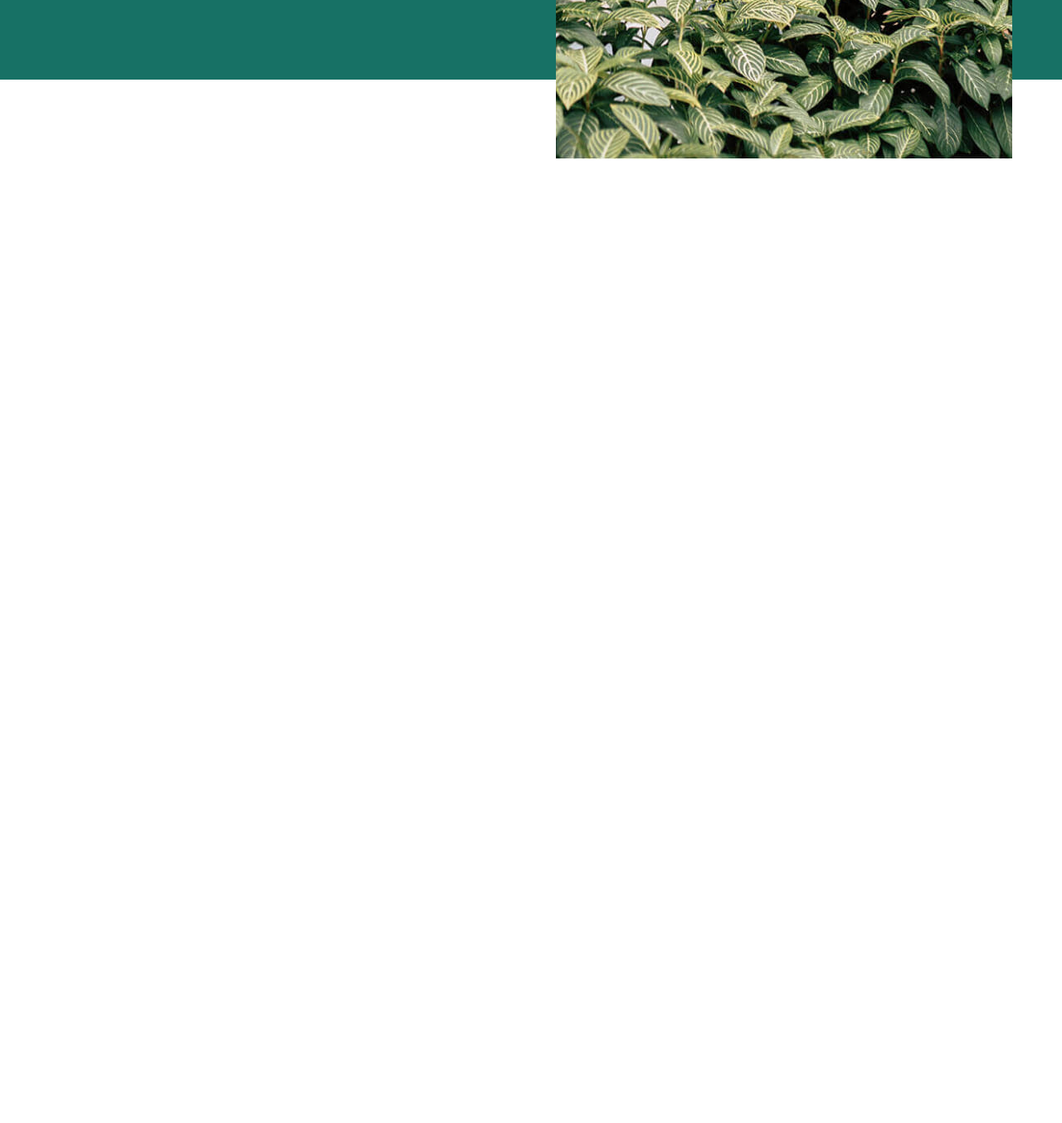
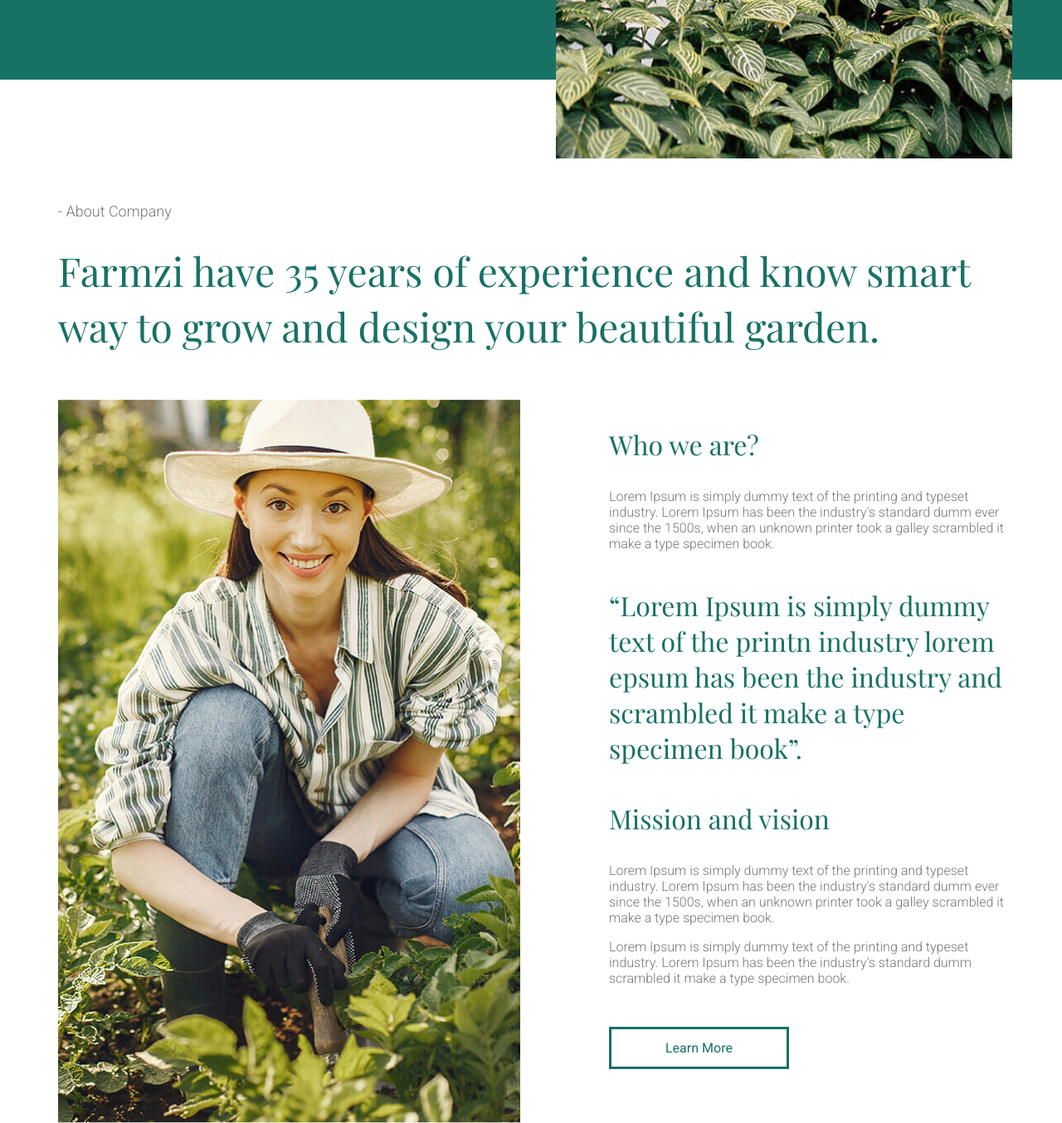
Before and after one commit to ElizabethBlock/Farm, a plain HTML site: page index.html in a window 1280 px wide. Shown: the part 820-2174 px from the top of the page at 83% size. Before the commit the page ends 1012 px from the top, so only its background shows below. Drawn offline with nearby package versions, Linux system fonts and the light colour scheme.

Commit message:
about us

```diff
--- a/index.html
+++ b/index.html
@@ -67,6 +67,42 @@
 
    <main>
 
+      <div class="main">
+         <section class="about">
+            <div class="container">
+               <p class="p-text">- About Company</p>
+               <h2 class="title">
+                  Farmzi have 35 years of experience and know smart way to grow and design your beautiful garden.
+               </h2>
+
+               <div class="about__inner">
+
+                  <img src="./image/woman1.jpg" alt="woman about us" class="about__inner-img">
+
+                  <div class="about__inner-content">
+                     <h3 class="about_q">Who we are?</h3>
+                     <p class="about_r">Lorem Ipsum is simply dummy text of the printing and typeset industry. Lorem
+                        Ipsum has been the
+                        industry's standard dumm ever since the 1500s, when an unknown printer took a galley scrambled
+                        it make a type specimen book.</p>
+                     <h4 class="about_g">“Lorem Ipsum is simply dummy text of the printn industry lorem epsum has been
+                        the industry and scrambled it make a type specimen book”.</h4>
+                     <h3 class="about_q">Mission and vision</h3>
+                     <p class="about_t">Lorem Ipsum is simply dummy text of the printing and typeset industry. Lorem
+                        Ipsum has been the industry's standard dumm ever since the 1500s, when an unknown printer took a
+                        galley scrambled it make a type specimen book.</p>
+                     <p class="about_p">Lorem Ipsum is simply dummy text of the printing and typeset industry. Lorem
+                        Ipsum has been the industry's standard dumm scrambled it make a type specimen book.</p>
+                        <a href="#" class="leam__more">Learn More</a>
+
+                  </div>
+
+               </div>
+
+            </div>
+         </section>
+      </div>
+
    </main>
 
    <footer>
--- a/style/style.css
+++ b/style/style.css
@@ -2,7 +2,7 @@ body {
    margin: 0;
    font-size: 22px;
    font-weight: 500;
-   color: #fff;
+   color: #777;
    font-family: "Roboto", serif;
 }
 
@@ -124,14 +124,14 @@ a {
 .header-content__text {
    font-size: 17px;
    color: #A4D6CF;
-   font-weight: 100;
+   font-weight: 300;
 }
 
 .header__title {
    font-family: 'Playfair Display', serif;
    font-size: 60px;
    color: #fff;
-   font-weight: 400;
+   font-weight: 100;
    padding-right: 93px;
    line-height: 1.3;
    margin: 30px 0;
@@ -146,12 +146,71 @@ a {
    margin-top: 23px;
 }
 
-/* .header-content__img {
+.header-content__img {
    width: 550px;
    height: 844px;
+}
+
+/* .header-content__img {
+   max-width: 100%;
+   height: auto;
 } */
 
-.header-content__img {
-   max-width: 100%;
-   height: auto;
+.about {
+   padding-top: 100px;
+   margin: 0 auto;
+   width: 1140px;
 }
+
+.p-text {
+   font-size: 18px;
+   color: #777;
+   font-weight: 300;
+}
+
+.title {
+   margin: 28px 0 55px;
+   font-family: 'Playfair Display', serif;
+   font-weight: 100;
+   color: #177165;
+   font-size: 48px;
+   line-height: 1.4;
+}
+.about__inner {
+   margin-bottom: 97px;
+   display: flex;
+
+}
+
+.about__inner-img {
+   width: 557px;
+   height: 872px;
+}
+
+.about_g, .about_q {
+   font-family: 'Playfair Display', serif;
+   font-weight: 100;
+   color: #177165;
+   font-size: 32px;
+}
+
+.about_p, .about_r, .about_t {
+   font-size: 16px;
+   color: #777;
+   font-weight: 300;
+}
+
+.about_p {
+   margin-bottom: 60px;
+}
+
+.about__inner-content {
+   margin-left: 107px;
+}
+
+.leam__more {
+   font-size: 16px;
+   color: #177165;
+   padding: 13px 65px;
+   border: #177165 3px solid;
+}
```
